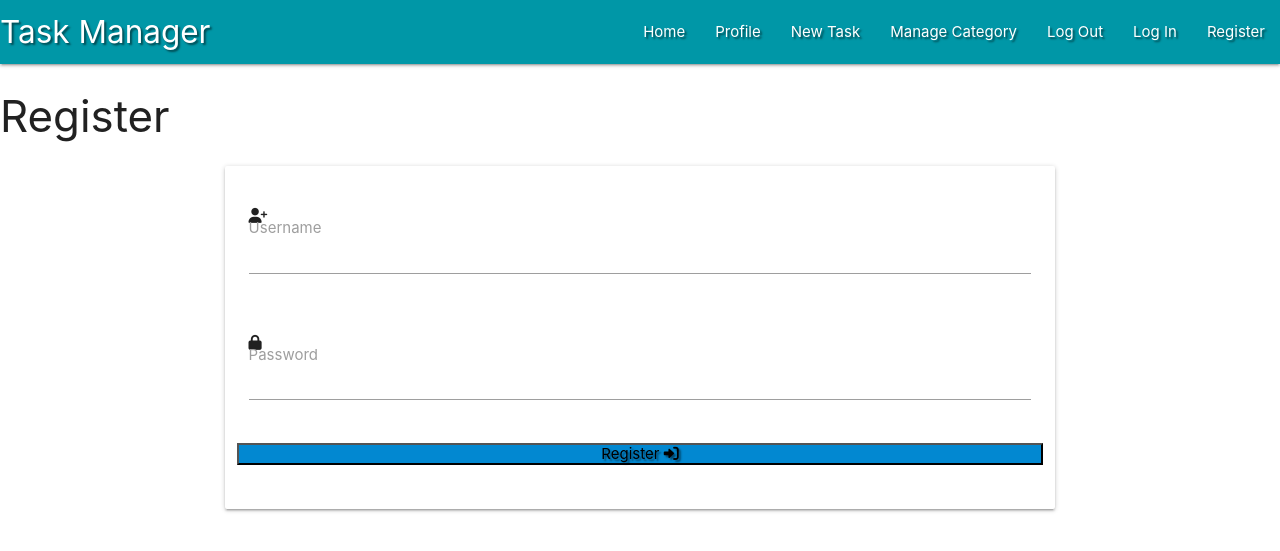
After one commit to Mikatep/Task_manager_app, a Flask app: page /register in a window 1280 px wide. The commit adds this page. Shown: the top 551 px of the page. Run offline with Flask 2, Linux system fonts and the light colour scheme; some libraries are stand-ins or nearby versions.

Commit message:
user registration page created

```diff
--- a/app.py
+++ b/app.py
@@ -4,6 +4,7 @@ from flask import (
     redirect, request, session, url_for)
 from flask_pymongo import PyMongo
 from bson.objectid import ObjectId
+from werkzeug.security import generate_password_hash, check_password_hash
 if os.path.exists("env.py"):
     import env
 
@@ -22,6 +23,11 @@ def get_tasks():
     return render_template("tasks.html", tasks=tasks)
 
 
+@app.route("/register", methods=["GET", "POST"])
+def register():
+    return render_template("register.html")
+
+
 if __name__ == "__main__":
     app.run(host=os.environ.get("IP"),
     port=int(os.environ.get("PORT")),
--- a/templates/base.html
+++ b/templates/base.html
@@ -26,7 +26,7 @@
                 <li><a href="mobile.html">Manage Category</a></li>
                 <li><a href="badges.html">Log Out</a></li>
                 <li><a href="collapsible.html">Log In</a></li>
-                <li><a href="mobile.html">Register</a></li>
+                <li><a href="{{ url_for('register') }}">Register</a></li>
               </ul>
             </div>
           </nav>
@@ -39,7 +39,7 @@
             <li><a href="mobile.html">Manage Category</a></li>
             <li><a href="badges.html">Log Out</a></li>
             <li><a href="collapsible.html">Log In</a></li>
-            <li><a href="mobile.html">Register</a></li>
+            <li><a href="{{ url_for('register') }}">Register</a></li>
           </ul>
     </header>
     {% block content %}
--- /dev/null
+++ b/templates/register.html
@@ -0,0 +1,31 @@
+{% extends "base.html" %}
+{% block content %}
+
+<h3 class="center-aling">Register</h3>
+
+    <div class="row">
+        <form class="col s12 m8 offset-m2">
+        <div class="card-panel">
+            <div class="row">
+                <div class="input-field col s12">
+                    <i class="fa-solid fa-user-plus text-darken-2"></i>
+                    <input id="username" name="username" type="text" class="validate">
+                    <label for="username">Username</label>
+                </div>
+            </div>
+                <div class="row">
+                    <div class="input-field col s12">
+                    <i class="fa-solid fa-lock text-darken-2"></i><input id="password" name="password" type="password" class="validate">
+                    <label for="password">Password</label>
+                    </div>
+                </div>
+                <div class="row">
+                    <button type="submit" class="col s12 btn-lare light-blue darken-2 text-shadow">
+                        Register <i class="fa-solid fa-right-to-bracket text-darken-2"></i>
+                    </button>
+                </div>
+        </div>
+    </form>
+    </div>
+
+{% endblock %}
```
